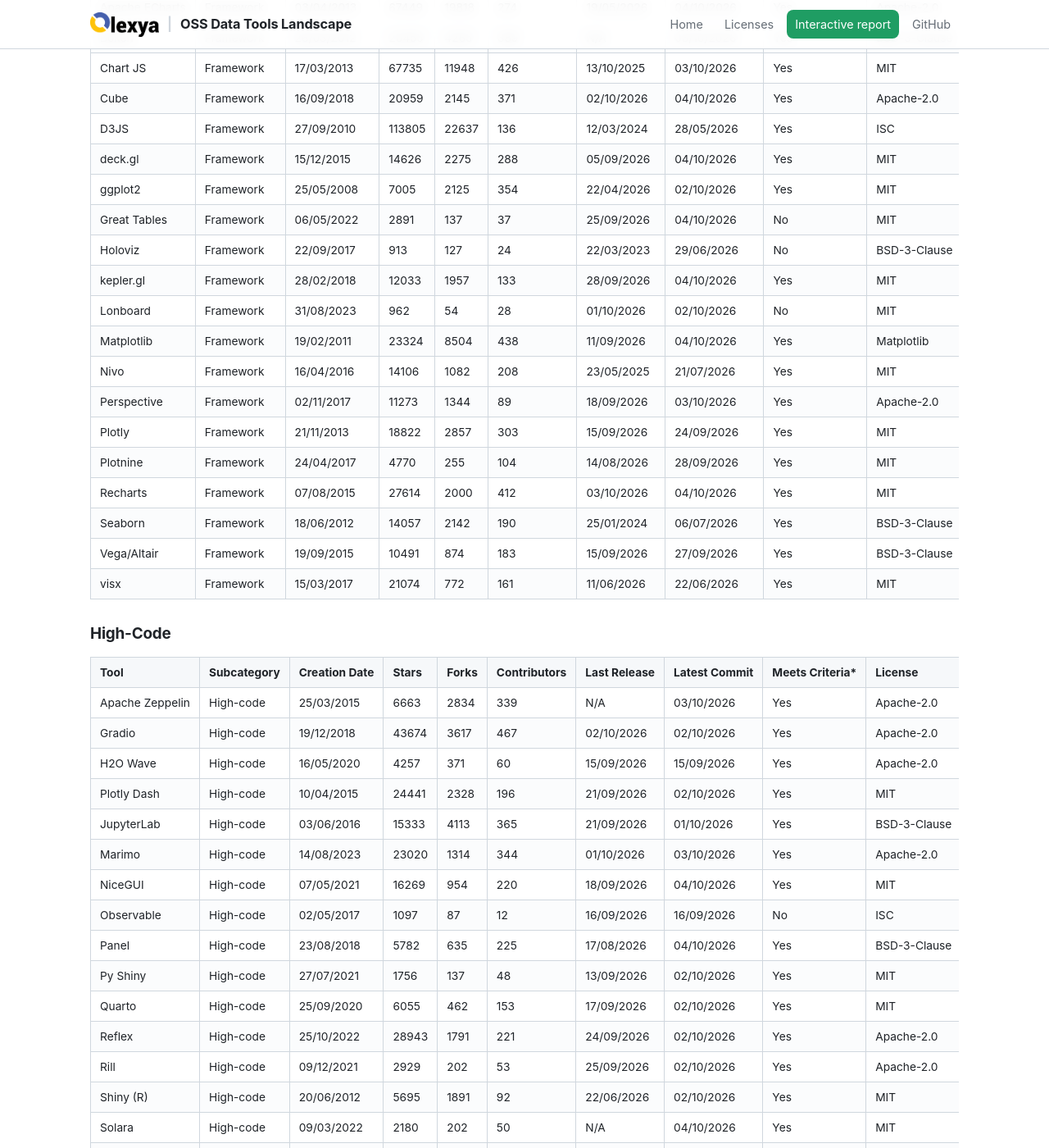
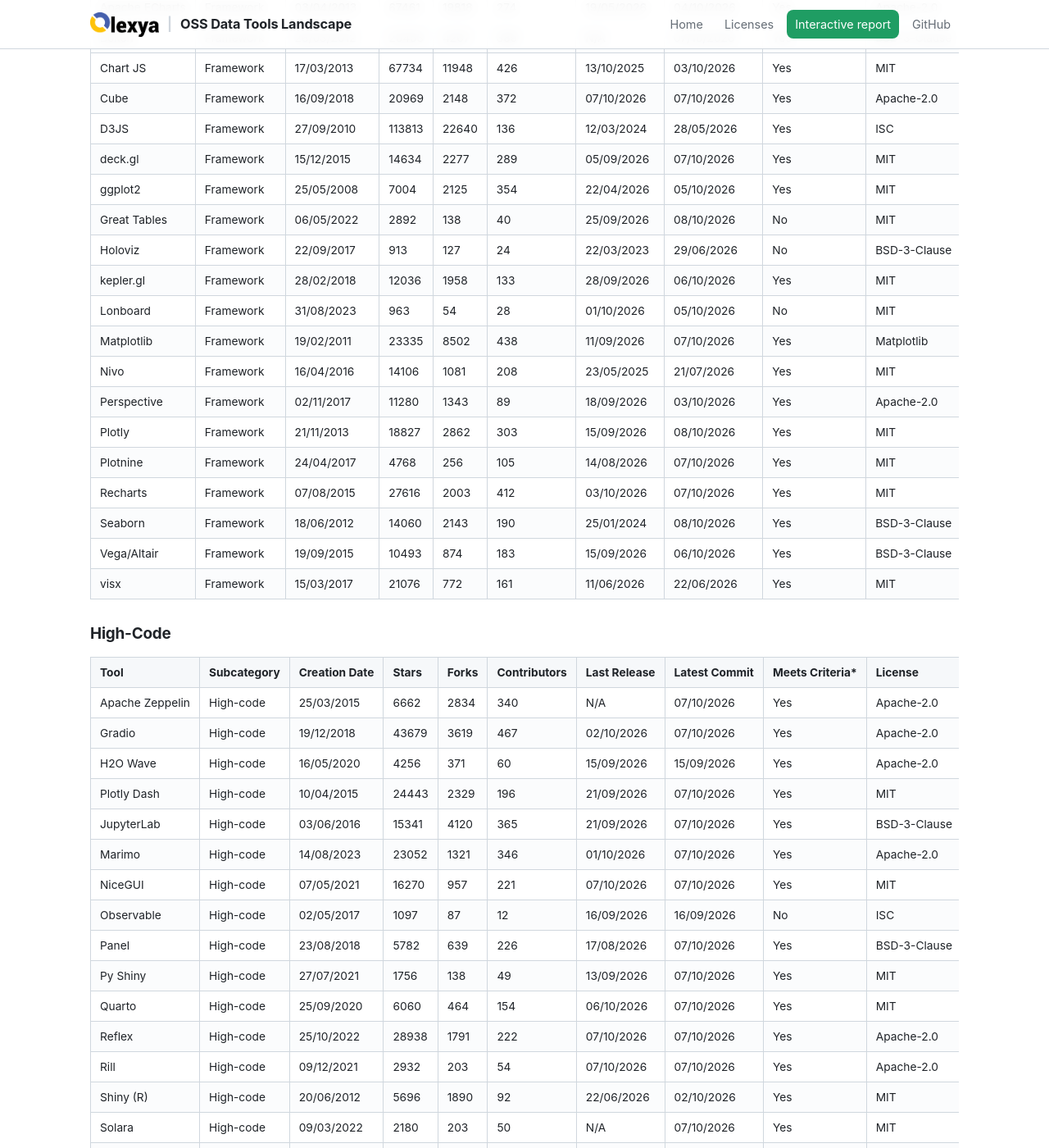
Before and after one commit to olexya/oss-data-tools-landscape, a Jekyll site: the page built from 04.analysis_and_output.md, in a window 1280 px wide and 1400 px high, scrolled down 721 px. Shown: the whole window at 82% size. Built offline with Jekyll 4.4.1, drawn with Linux system fonts in a browser that asks for light colours; our own code applies the rules of GitHub Pages for plain Markdown files; some of the changed text lies outside the part shown.

Commit message:
Update tools inventory [automated]

```diff
--- a/04.analysis_and_output.md
+++ b/04.analysis_and_output.md
@@ -17,96 +17,96 @@ Here is a summary table of the main analysis and output tools we have identified
 
 | Tool | Subcategory | Creation Date | Stars | Forks | Contributors | Last Release | Latest Commit | Meets Criteria* | License | Link |
 |---|---|---|---|---|---|---|---|---|---|---|
-| AntV G2 | Framework | 26/05/2016 | 12631 | 1660 | 218 | 06/01/2026 | 23/09/2026 | Yes | MIT | https://github.com/antvis/G2 |
-| ApexCharts | Framework | 24/07/2018 | 15169 | 1379 | 236 | 02/10/2026 | 04/10/2026 | Yes | MIT | https://github.com/apexcharts/apexcharts.js |
-| Apache ECharts | Framework | 03/04/2013 | 67449 | 19818 | 274 | 19/05/2026 | 04/10/2026 | Yes | Apache-2.0 | https://github.com/apache/echarts |
-| Bokeh | Framework | 26/03/2012 | 20455 | 4265 | 389 | N/A | 03/10/2026 | Yes | BSD-3-Clause | https://github.com/bokeh/bokeh |
-| Chart JS | Framework | 17/03/2013 | 67735 | 11948 | 426 | 13/10/2025 | 03/10/2026 | Yes | MIT | https://github.com/chartjs/Chart.js |
-| Cube | Framework | 16/09/2018 | 20959 | 2145 | 371 | 02/10/2026 | 04/10/2026 | Yes | Apache-2.0 | https://github.com/cube-js/cube |
-| D3JS | Framework | 27/09/2010 | 113805 | 22637 | 136 | 12/03/2024 | 28/05/2026 | Yes | ISC | https://github.com/d3/d3 |
-| deck.gl | Framework | 15/12/2015 | 14626 | 2275 | 288 | 05/09/2026 | 04/10/2026 | Yes | MIT | https://github.com/visgl/deck.gl |
-| ggplot2 | Framework | 25/05/2008 | 7005 | 2125 | 354 | 22/04/2026 | 02/10/2026 | Yes | MIT | https://github.com/tidyverse/ggplot2 |
-| Great Tables | Framework | 06/05/2022 | 2891 | 137 | 37 | 25/09/2026 | 04/10/2026 | No | MIT | https://github.com/posit-dev/great-tables |
+| AntV G2 | Framework | 26/05/2016 | 12630 | 1660 | 218 | 06/01/2026 | 23/09/2026 | Yes | MIT | https://github.com/antvis/G2 |
+| ApexCharts | Framework | 24/07/2018 | 15171 | 1380 | 239 | 02/10/2026 | 06/10/2026 | Yes | MIT | https://github.com/apexcharts/apexcharts.js |
+| Apache ECharts | Framework | 03/04/2013 | 67461 | 19818 | 274 | 19/05/2026 | 04/10/2026 | Yes | Apache-2.0 | https://github.com/apache/echarts |
+| Bokeh | Framework | 26/03/2012 | 20453 | 4267 | 389 | N/A | 07/10/2026 | Yes | BSD-3-Clause | https://github.com/bokeh/bokeh |
+| Chart JS | Framework | 17/03/2013 | 67734 | 11948 | 426 | 13/10/2025 | 03/10/2026 | Yes | MIT | https://github.com/chartjs/Chart.js |
+| Cube | Framework | 16/09/2018 | 20969 | 2148 | 372 | 07/10/2026 | 07/10/2026 | Yes | Apache-2.0 | https://github.com/cube-js/cube |
+| D3JS | Framework | 27/09/2010 | 113813 | 22640 | 136 | 12/03/2024 | 28/05/2026 | Yes | ISC | https://github.com/d3/d3 |
+| deck.gl | Framework | 15/12/2015 | 14634 | 2277 | 289 | 05/09/2026 | 07/10/2026 | Yes | MIT | https://github.com/visgl/deck.gl |
+| ggplot2 | Framework | 25/05/2008 | 7004 | 2125 | 354 | 22/04/2026 | 05/10/2026 | Yes | MIT | https://github.com/tidyverse/ggplot2 |
+| Great Tables | Framework | 06/05/2022 | 2892 | 138 | 40 | 25/09/2026 | 08/10/2026 | No | MIT | https://github.com/posit-dev/great-tables |
 | Holoviz | Framework | 22/09/2017 | 913 | 127 | 24 | 22/03/2023 | 29/06/2026 | No | BSD-3-Clause | https://github.com/holoviz/holoviz |
-| kepler.gl | Framework | 28/02/2018 | 12033 | 1957 | 133 | 28/09/2026 | 04/10/2026 | Yes | MIT | https://github.com/keplergl/kepler.gl |
-| Lonboard | Framework | 31/08/2023 | 962 | 54 | 28 | 01/10/2026 | 02/10/2026 | No | MIT | https://github.com/developmentseed/lonboard |
-| Matplotlib | Framework | 19/02/2011 | 23324 | 8504 | 438 | 11/09/2026 | 04/10/2026 | Yes | Matplotlib | https://github.com/matplotlib/matplotlib |
-| Nivo | Framework | 16/04/2016 | 14106 | 1082 | 208 | 23/05/2025 | 21/07/2026 | Yes | MIT | https://github.com/plouc/nivo |
-| Perspective | Framework | 02/11/2017 | 11273 | 1344 | 89 | 18/09/2026 | 03/10/2026 | Yes | Apache-2.0 | https://github.com/finos/perspective |
-| Plotly | Framework | 21/11/2013 | 18822 | 2857 | 303 | 15/09/2026 | 24/09/2026 | Yes | MIT | https://github.com/plotly/plotly.py |
-| Plotnine | Framework | 24/04/2017 | 4770 | 255 | 104 | 14/08/2026 | 28/09/2026 | Yes | MIT | https://github.com/has2k1/plotnine |
-| Recharts | Framework | 07/08/2015 | 27614 | 2000 | 412 | 03/10/2026 | 04/10/2026 | Yes | MIT | https://github.com/recharts/recharts |
-| Seaborn | Framework | 18/06/2012 | 14057 | 2142 | 190 | 25/01/2024 | 06/07/2026 | Yes | BSD-3-Clause | https://github.com/mwaskom/seaborn |
-| Vega/Altair | Framework | 19/09/2015 | 10491 | 874 | 183 | 15/09/2026 | 27/09/2026 | Yes | BSD-3-Clause | https://github.com/vega/altair |
-| visx | Framework | 15/03/2017 | 21074 | 772 | 161 | 11/06/2026 | 22/06/2026 | Yes | MIT | https://github.com/airbnb/visx |
+| kepler.gl | Framework | 28/02/2018 | 12036 | 1958 | 133 | 28/09/2026 | 06/10/2026 | Yes | MIT | https://github.com/keplergl/kepler.gl |
+| Lonboard | Framework | 31/08/2023 | 963 | 54 | 28 | 01/10/2026 | 05/10/2026 | No | MIT | https://github.com/developmentseed/lonboard |
+| Matplotlib | Framework | 19/02/2011 | 23335 | 8502 | 438 | 11/09/2026 | 07/10/2026 | Yes | Matplotlib | https://github.com/matplotlib/matplotlib |
+| Nivo | Framework | 16/04/2016 | 14106 | 1081 | 208 | 23/05/2025 | 21/07/2026 | Yes | MIT | https://github.com/plouc/nivo |
+| Perspective | Framework | 02/11/2017 | 11280 | 1343 | 89 | 18/09/2026 | 03/10/2026 | Yes | Apache-2.0 | https://github.com/finos/perspective |
+| Plotly | Framework | 21/11/2013 | 18827 | 2862 | 303 | 15/09/2026 | 08/10/2026 | Yes | MIT | https://github.com/plotly/plotly.py |
+| Plotnine | Framework | 24/04/2017 | 4768 | 256 | 105 | 14/08/2026 | 07/10/2026 | Yes | MIT | https://github.com/has2k1/plotnine |
+| Recharts | Framework | 07/08/2015 | 27616 | 2003 | 412 | 03/10/2026 | 07/10/2026 | Yes | MIT | https://github.com/recharts/recharts |
+| Seaborn | Framework | 18/06/2012 | 14060 | 2143 | 190 | 25/01/2024 | 08/10/2026 | Yes | BSD-3-Clause | https://github.com/mwaskom/seaborn |
+| Vega/Altair | Framework | 19/09/2015 | 10493 | 874 | 183 | 15/09/2026 | 06/10/2026 | Yes | BSD-3-Clause | https://github.com/vega/altair |
+| visx | Framework | 15/03/2017 | 21076 | 772 | 161 | 11/06/2026 | 22/06/2026 | Yes | MIT | https://github.com/airbnb/visx |
 
 ### High-Code
 
 | Tool | Subcategory | Creation Date | Stars | Forks | Contributors | Last Release | Latest Commit | Meets Criteria* | License | Link |
 |---|---|---|---|---|---|---|---|---|---|---|
-| Apache Zeppelin | High-code | 25/03/2015 | 6663 | 2834 | 339 | N/A | 03/10/2026 | Yes | Apache-2.0 | https://github.com/apache/zeppelin |
-| Gradio | High-code | 19/12/2018 | 43674 | 3617 | 467 | 02/10/2026 | 02/10/2026 | Yes | Apache-2.0 | https://github.com/gradio-app/gradio |
-| H2O Wave | High-code | 16/05/2020 | 4257 | 371 | 60 | 15/09/2026 | 15/09/2026 | Yes | Apache-2.0 | https://github.com/h2oai/wave |
-| Plotly Dash | High-code | 10/04/2015 | 24441 | 2328 | 196 | 21/09/2026 | 02/10/2026 | Yes | MIT | https://github.com/plotly/dash |
-| JupyterLab | High-code | 03/06/2016 | 15333 | 4113 | 365 | 21/09/2026 | 01/10/2026 | Yes | BSD-3-Clause | https://github.com/jupyterlab/jupyterlab |
-| Marimo | High-code | 14/08/2023 | 23020 | 1314 | 344 | 01/10/2026 | 03/10/2026 | Yes | Apache-2.0 | https://github.com/marimo-team/marimo |
-| NiceGUI | High-code | 07/05/2021 | 16269 | 954 | 220 | 18/09/2026 | 04/10/2026 | Yes | MIT | https://github.com/zauberzeug/nicegui |
+| Apache Zeppelin | High-code | 25/03/2015 | 6662 | 2834 | 340 | N/A | 07/10/2026 | Yes | Apache-2.0 | https://github.com/apache/zeppelin |
+| Gradio | High-code | 19/12/2018 | 43679 | 3619 | 467 | 02/10/2026 | 07/10/2026 | Yes | Apache-2.0 | https://github.com/gradio-app/gradio |
+| H2O Wave | High-code | 16/05/2020 | 4256 | 371 | 60 | 15/09/2026 | 15/09/2026 | Yes | Apache-2.0 | https://github.com/h2oai/wave |
+| Plotly Dash | High-code | 10/04/2015 | 24443 | 2329 | 196 | 21/09/2026 | 07/10/2026 | Yes | MIT | https://github.com/plotly/dash |
+| JupyterLab | High-code | 03/06/2016 | 15341 | 4120 | 365 | 21/09/2026 | 07/10/2026 | Yes | BSD-3-Clause | https://github.com/jupyterlab/jupyterlab |
+| Marimo | High-code | 14/08/2023 | 23052 | 1321 | 346 | 01/10/2026 | 07/10/2026 | Yes | Apache-2.0 | https://github.com/marimo-team/marimo |
+| NiceGUI | High-code | 07/05/2021 | 16270 | 957 | 221 | 07/10/2026 | 07/10/2026 | Yes | MIT | https://github.com/zauberzeug/nicegui |
 | Observable | High-code | 02/05/2017 | 1097 | 87 | 12 | 16/09/2026 | 16/09/2026 | No | ISC | https://github.com/observablehq/runtime |
-| Panel | High-code | 23/08/2018 | 5782 | 635 | 225 | 17/08/2026 | 04/10/2026 | Yes | BSD-3-Clause | https://github.com/holoviz/panel |
-| Py Shiny | High-code | 27/07/2021 | 1756 | 137 | 48 | 13/09/2026 | 02/10/2026 | Yes | MIT | https://github.com/posit-dev/py-shiny |
-| Quarto | High-code | 25/09/2020 | 6055 | 462 | 153 | 17/09/2026 | 02/10/2026 | Yes | MIT | https://github.com/quarto-dev/quarto-cli |
-| Reflex | High-code | 25/10/2022 | 28943 | 1791 | 221 | 24/09/2026 | 02/10/2026 | Yes | Apache-2.0 | https://github.com/reflex-dev/reflex |
-| Rill | High-code | 09/12/2021 | 2929 | 202 | 53 | 25/09/2026 | 02/10/2026 | Yes | Apache-2.0 | https://github.com/rilldata/rill |
-| Shiny (R) | High-code | 20/06/2012 | 5695 | 1891 | 92 | 22/06/2026 | 02/10/2026 | Yes | MIT | https://github.com/rstudio/shiny |
-| Solara | High-code | 09/03/2022 | 2180 | 202 | 50 | N/A | 04/10/2026 | Yes | MIT | https://github.com/widgetti/solara |
-| Streamlit | High-code | 24/08/2019 | 45897 | 4405 | 319 | 02/10/2026 | 04/10/2026 | Yes | Apache-2.0 | https://github.com/streamlit/streamlit |
-| Taipy | High-code | 18/02/2022 | 19443 | 1992 | 78 | 30/04/2026 | 07/05/2026 | Yes | Apache-2.0 | https://github.com/Avaiga/taipy |
-| Voila | High-code | 21/08/2018 | 5947 | 528 | 73 | 04/09/2026 | 04/09/2026 | Yes | BSD-3-Clause | https://github.com/voila-dashboards/voila |
+| Panel | High-code | 23/08/2018 | 5782 | 639 | 226 | 17/08/2026 | 07/10/2026 | Yes | BSD-3-Clause | https://github.com/holoviz/panel |
+| Py Shiny | High-code | 27/07/2021 | 1756 | 138 | 49 | 13/09/2026 | 07/10/2026 | Yes | MIT | https://github.com/posit-dev/py-shiny |
+| Quarto | High-code | 25/09/2020 | 6060 | 464 | 154 | 06/10/2026 | 07/10/2026 | Yes | MIT | https://github.com/quarto-dev/quarto-cli |
+| Reflex | High-code | 25/10/2022 | 28938 | 1791 | 222 | 07/10/2026 | 07/10/2026 | Yes | Apache-2.0 | https://github.com/reflex-dev/reflex |
+| Rill | High-code | 09/12/2021 | 2932 | 203 | 54 | 07/10/2026 | 07/10/2026 | Yes | Apache-2.0 | https://github.com/rilldata/rill |
+| Shiny (R) | High-code | 20/06/2012 | 5696 | 1890 | 92 | 22/06/2026 | 02/10/2026 | Yes | MIT | https://github.com/rstudio/shiny |
+| Solara | High-code | 09/03/2022 | 2180 | 203 | 50 | N/A | 07/10/2026 | Yes | MIT | https://github.com/widgetti/solara |
+| Streamlit | High-code | 24/08/2019 | 45910 | 4406 | 319 | 02/10/2026 | 07/10/2026 | Yes | Apache-2.0 | https://github.com/streamlit/streamlit |
+| Taipy | High-code | 18/02/2022 | 19438 | 1993 | 78 | 30/04/2026 | 07/05/2026 | Yes | Apache-2.0 | https://github.com/Avaiga/taipy |
+| Voila | High-code | 21/08/2018 | 5949 | 527 | 73 | 04/09/2026 | 04/09/2026 | Yes | BSD-3-Clause | https://github.com/voila-dashboards/voila |
 
 ### Low-Code
 
 | Tool | Subcategory | Creation Date | Stars | Forks | Contributors | Last Release | Latest Commit | Meets Criteria* | License | Link |
 |---|---|---|---|---|---|---|---|---|---|---|
-| Datasette | Low-code | 23/10/2017 | 11504 | 918 | 101 | 24/09/2026 | 24/09/2026 | Yes | Apache-2.0 | https://github.com/simonw/datasette |
-| Evidence | Low-code | 27/05/2021 | 6977 | 425 | 67 | 06/02/2026 | 02/10/2026 | Yes | MIT | https://github.com/evidence-dev/evidence |
-| Grafana | Low-code | 11/12/2013 | 77076 | 14818 | 373 | 29/09/2026 | 04/10/2026 | Yes | AGPL-3.0 | https://github.com/grafana/grafana |
-| Kibana | Low-code | 26/01/2013 | 21306 | 8631 | 374 | 23/09/2026 | 04/10/2026 | Yes | Elastic-2.0 | https://github.com/elastic/kibana |
+| Datasette | Low-code | 23/10/2017 | 11509 | 920 | 101 | 24/09/2026 | 05/10/2026 | Yes | Apache-2.0 | https://github.com/simonw/datasette |
+| Evidence | Low-code | 27/05/2021 | 6988 | 428 | 67 | 06/02/2026 | 07/10/2026 | Yes | MIT | https://github.com/evidence-dev/evidence |
+| Grafana | Low-code | 11/12/2013 | 77128 | 14828 | 373 | 29/09/2026 | 08/10/2026 | Yes | AGPL-3.0 | https://github.com/grafana/grafana |
+| Kibana | Low-code | 26/01/2013 | 21310 | 8631 | 374 | 06/10/2026 | 07/10/2026 | Yes | Elastic-2.0 | https://github.com/elastic/kibana |
 | KNIME | Low-code | N/A | N/A | N/A | N/A | N/A | N/A | Yes | GPL-3.0 | https://github.com/knime/knime-core |
-| Observable Framework | Low-code | 27/09/2023 | 3657 | 205 | 38 | 02/03/2026 | 15/05/2026 | No | ISC | https://github.com/observablehq/framework |
-| Orange | Low-code | 22/02/2013 | 5717 | 1114 | 108 | 20/12/2025 | 28/09/2026 | Yes | GPL-3.0 | https://github.com/biolab/orange3 |
-| PyGWalker | Low-code | 16/02/2023 | 15983 | 889 | 26 | 04/04/2026 | 05/09/2026 | Yes | Apache-2.0 | https://github.com/Kanaries/pygwalker |
-| Querybook | Low-code | 05/03/2020 | 2293 | 303 | 58 | 22/04/2025 | 16/09/2026 | Yes | Apache-2.0 | https://github.com/pinterest/querybook |
-| RAWGraphs | Low-code | 17/04/2013 | 9033 | 1841 | 16 | 26/01/2024 | 28/01/2025 | No | Apache-2.0 | https://github.com/rawgraphs/rawgraphs-app |
-| Redash | Low-code | 28/10/2013 | 28833 | 4632 | 392 | 24/09/2026 | 03/10/2026 | No | BSD-2-Clause | https://github.com/getredash/redash |
+| Observable Framework | Low-code | 27/09/2023 | 3658 | 209 | 38 | 02/03/2026 | 15/05/2026 | No | ISC | https://github.com/observablehq/framework |
+| Orange | Low-code | 22/02/2013 | 5721 | 1114 | 108 | 20/12/2025 | 28/09/2026 | Yes | GPL-3.0 | https://github.com/biolab/orange3 |
+| PyGWalker | Low-code | 16/02/2023 | 15979 | 889 | 26 | 04/04/2026 | 05/09/2026 | Yes | Apache-2.0 | https://github.com/Kanaries/pygwalker |
+| Querybook | Low-code | 05/03/2020 | 2294 | 303 | 58 | 22/04/2025 | 16/09/2026 | Yes | Apache-2.0 | https://github.com/pinterest/querybook |
+| RAWGraphs | Low-code | 17/04/2013 | 9035 | 1841 | 16 | 26/01/2024 | 28/01/2025 | No | Apache-2.0 | https://github.com/rawgraphs/rawgraphs-app |
+| Redash | Low-code | 28/10/2013 | 28831 | 4633 | 392 | 24/09/2026 | 03/10/2026 | No | BSD-2-Clause | https://github.com/getredash/redash |
 | Vizro | Low-code | 04/09/2023 | 3797 | 302 | 48 | 02/10/2026 | 02/10/2026 | Yes | Apache-2.0 | https://github.com/mckinsey/vizro |
-| WrenAI | Low-code | 13/03/2024 | 17803 | 2035 | 85 | 21/09/2026 | 02/10/2026 | Yes | AGPL-3.0 | https://github.com/Canner/WrenAI |
+| WrenAI | Low-code | 13/03/2024 | 17813 | 2038 | 85 | 21/09/2026 | 07/10/2026 | Yes | AGPL-3.0 | https://github.com/Canner/WrenAI |
 
 ### No-Code
 
 | Tool | Subcategory | Creation Date | Stars | Forks | Contributors | Last Release | Latest Commit | Meets Criteria* | License | Link |
 |---|---|---|---|---|---|---|---|---|---|---|
-| Appsmith | No-code | 30/06/2020 | 41018 | 4787 | 328 | 30/09/2026 | 03/10/2026 | Yes | Apache-2.0 | https://github.com/appsmithorg/appsmith |
-| Budibase | No-code | 07/06/2019 | 28332 | 2226 | 123 | 01/10/2026 | 01/10/2026 | Yes | GPL-3.0 | https://github.com/Budibase/budibase |
-| Chartbrew | No-code | 29/08/2019 | 4063 | 458 | 23 | 20/09/2026 | 21/09/2026 | No | FSL-1.1 | https://github.com/chartbrew/chartbrew |
-| DataEase | No-code | 02/02/2021 | 24568 | 4260 | 82 | 24/09/2026 | 30/09/2026 | Yes | GPL-3.0 | https://github.com/dataease/dataease |
-| Lightdash | No-code | 19/03/2021 | 6174 | 790 | 170 | 04/10/2026 | 04/10/2026 | Yes | MIT | https://github.com/lightdash/lightdash |
-| Metabase | No-code | 02/02/2015 | 49539 | 6877 | 390 | 01/10/2026 | 05/10/2026 | Yes | AGPL-3.0 | https://github.com/metabase/metabase |
-| Superset | No-code | 21/07/2015 | 75037 | 18429 | 420 | 09/09/2026 | 04/10/2026 | Yes | Apache-2.0 | https://github.com/apache/superset |
-| ToolJet | No-code | 30/03/2021 | 41040 | 5469 | 410 | 02/10/2026 | 02/10/2026 | Yes | AGPL-3.0 | https://github.com/ToolJet/ToolJet |
+| Appsmith | No-code | 30/06/2020 | 41031 | 4792 | 327 | 30/09/2026 | 07/10/2026 | Yes | Apache-2.0 | https://github.com/appsmithorg/appsmith |
+| Budibase | No-code | 07/06/2019 | 28328 | 2231 | 124 | 05/10/2026 | 07/10/2026 | Yes | GPL-3.0 | https://github.com/Budibase/budibase |
+| Chartbrew | No-code | 29/08/2019 | 4062 | 458 | 23 | 20/09/2026 | 07/10/2026 | No | FSL-1.1 | https://github.com/chartbrew/chartbrew |
+| DataEase | No-code | 02/02/2021 | 24593 | 4264 | 82 | 24/09/2026 | 30/09/2026 | Yes | GPL-3.0 | https://github.com/dataease/dataease |
+| Lightdash | No-code | 19/03/2021 | 6177 | 790 | 170 | 08/10/2026 | 08/10/2026 | Yes | MIT | https://github.com/lightdash/lightdash |
+| Metabase | No-code | 02/02/2015 | 49568 | 6886 | 389 | 07/10/2026 | 08/10/2026 | Yes | AGPL-3.0 | https://github.com/metabase/metabase |
+| Superset | No-code | 21/07/2015 | 75064 | 18436 | 419 | 09/09/2026 | 07/10/2026 | Yes | Apache-2.0 | https://github.com/apache/superset |
+| ToolJet | No-code | 30/03/2021 | 41044 | 5481 | 410 | 07/10/2026 | 07/10/2026 | Yes | AGPL-3.0 | https://github.com/ToolJet/ToolJet |
 
 ### Web Analytics
 
 | Tool | Subcategory | Creation Date | Stars | Forks | Contributors | Last Release | Latest Commit | Meets Criteria* | License | Link |
 |---|---|---|---|---|---|---|---|---|---|---|
-| Ackee | Web Analytics | 16/04/2014 | 4713 | 387 | 44 | 18/09/2026 | 18/09/2026 | Yes | MIT | https://github.com/electerious/Ackee |
-| GoatCounter | Web Analytics | 28/05/2019 | 6036 | 282 | 60 | 15/12/2025 | 27/09/2026 | Yes | EUPL-1.2 | https://github.com/arp242/goatcounter |
-| Matomo | Web Analytics | 30/03/2011 | 21922 | 2902 | 345 | 04/10/2026 | 02/10/2026 | Yes | GPL-3.0 | https://github.com/matomo-org/matomo |
-| Open Web Analytics | Web Analytics | 01/04/2012 | 2691 | 488 | 24 | 21/09/2026 | 21/09/2026 | No | GPL-2.0 | https://github.com/Open-Web-Analytics/Open-Web-Analytics |
-| OpenReplay | Web Analytics | 29/04/2021 | 12942 | 860 | 72 | 25/09/2026 | 02/10/2026 | Yes | AGPL-3.0 | https://github.com/openreplay/openreplay |
-| Plausible | Web Analytics | 04/12/2018 | 29313 | 1881 | 111 | 15/05/2026 | 01/10/2026 | Yes | AGPL-3.0 | https://github.com/plausible/analytics |
-| Posthog | Web Analytics | 23/01/2020 | 40139 | 3473 | 391 | 04/10/2026 | 04/10/2026 | Yes | MIT | https://github.com/PostHog/posthog |
-| Rybbit | Web Analytics | 14/01/2025 | 13089 | 756 | 58 | 12/09/2026 | 05/10/2026 | Yes | AGPL-3.0 | https://github.com/rybbit-io/rybbit |
-| Umami | Web Analytics | 17/07/2020 | 39171 | 8195 | 401 | 17/09/2026 | 17/09/2026 | Yes | MIT | https://github.com/umami-software/umami |
+| Ackee | Web Analytics | 16/04/2014 | 4715 | 388 | 44 | 18/09/2026 | 18/09/2026 | Yes | MIT | https://github.com/electerious/Ackee |
+| GoatCounter | Web Analytics | 28/05/2019 | 6042 | 282 | 60 | 15/12/2025 | 27/09/2026 | Yes | EUPL-1.2 | https://github.com/arp242/goatcounter |
+| Matomo | Web Analytics | 30/03/2011 | 21934 | 2905 | 345 | 06/10/2026 | 07/10/2026 | Yes | GPL-3.0 | https://github.com/matomo-org/matomo |
+| Open Web Analytics | Web Analytics | 01/04/2012 | 2693 | 488 | 24 | 21/09/2026 | 21/09/2026 | No | GPL-2.0 | https://github.com/Open-Web-Analytics/Open-Web-Analytics |
+| OpenReplay | Web Analytics | 29/04/2021 | 12955 | 864 | 72 | 25/09/2026 | 07/10/2026 | Yes | AGPL-3.0 | https://github.com/openreplay/openreplay |
+| Plausible | Web Analytics | 04/12/2018 | 29338 | 1884 | 111 | 15/05/2026 | 07/10/2026 | Yes | AGPL-3.0 | https://github.com/plausible/analytics |
+| Posthog | Web Analytics | 23/01/2020 | 40182 | 3479 | 391 | 08/10/2026 | 08/10/2026 | Yes | MIT | https://github.com/PostHog/posthog |
+| Rybbit | Web Analytics | 14/01/2025 | 13098 | 754 | 58 | 12/09/2026 | 07/10/2026 | Yes | AGPL-3.0 | https://github.com/rybbit-io/rybbit |
+| Umami | Web Analytics | 17/07/2020 | 39230 | 8233 | 402 | 17/09/2026 | 17/09/2026 | Yes | MIT | https://github.com/umami-software/umami |
 
 *Criteria: >40 contributors, >500 stars, and recent releases/commit
 
```
Also changed, not shown: 01.ingestion_and_transport.md (+38 -38 lines), 02.storage.md (+31 -31 lines), 03.query_and_processing.md (+50 -50 lines), 05.platform_management.md (+48 -48 lines).
